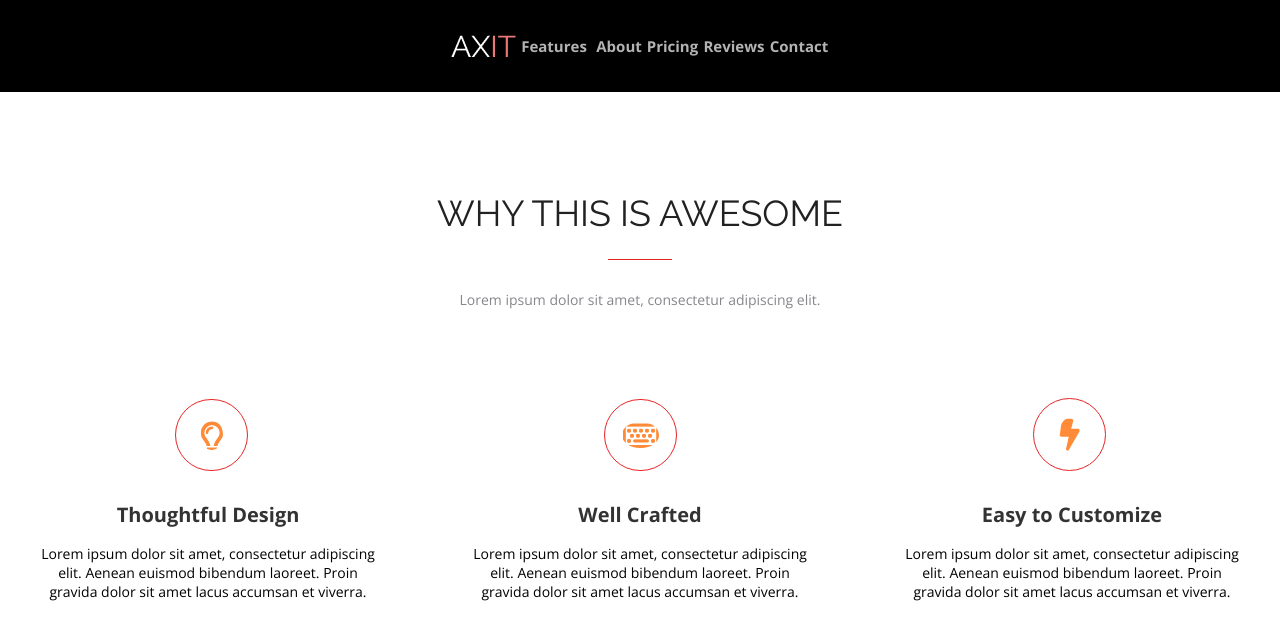
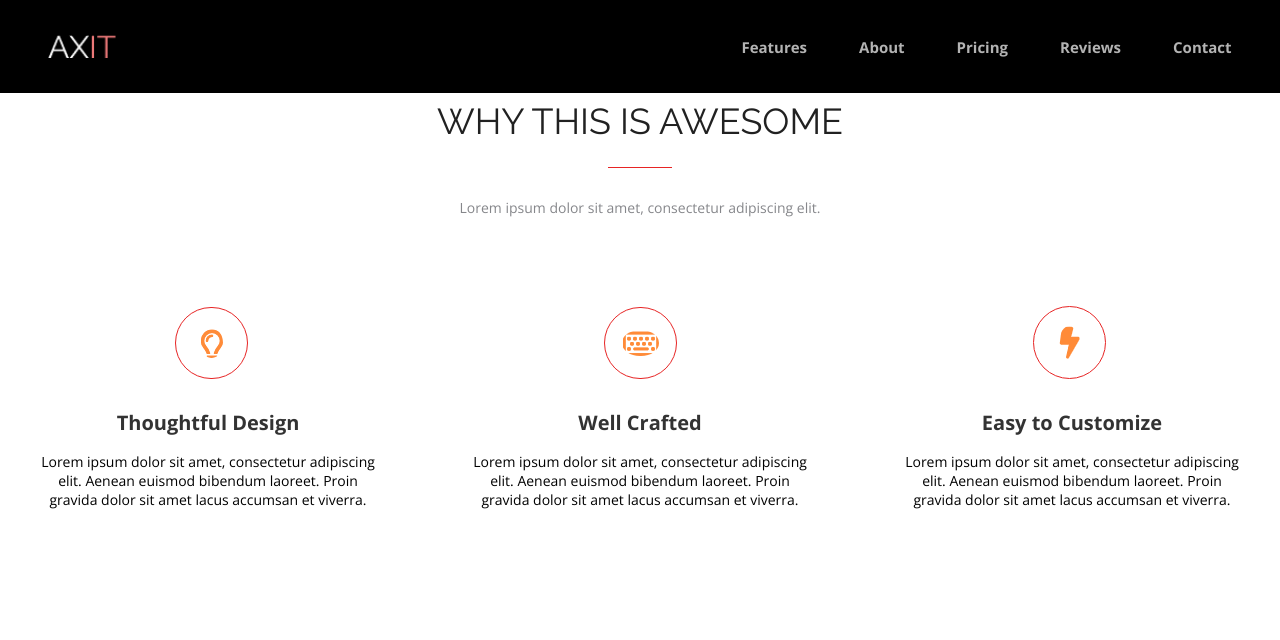
Before and after one commit to 4e1ik/first_hw_in_course, a plain HTML site: page index.html in a window 1280 px wide. Drawn offline with nearby package versions, Linux system fonts and the light colour scheme.

Commit message:
add position fixed

```diff
--- a/main.less
+++ b/main.less
@@ -8,7 +8,8 @@ body{
     }
     .container1 {
         background-color:#000000;
-        // position: fixed;
+        width: 100%;
+        position: fixed;
 
         .header {
             display: inline-flex;
@@ -17,7 +18,8 @@ body{
             padding:35px 0px;
 
             .logo {
-                padding-right: 0;
+                padding-right: 625px;
+                width: 68px;
             }
 
             button {
@@ -32,29 +34,29 @@ body{
                 text-transform: capitalize;
                 background-color: #000000;
                 color: rgba(255, 255, 255, 0.7);
+                padding: 0px;
             }
 
             .buttons {
-                gap: 48px;
 
                 .features {
-                    padding: 0 5.169px;
+                    margin-right: 48px;
                 }
 
                 .about {
-                    padding: 0 0.250px;
+                    margin-right: 48px;
                 }
 
                 .pricing {
-                    padding: 0 0.781px;
+                    margin-right: 48px;
                 }
 
                 .reviews {
-                    padding: 0 0.481px;
+                    margin-right: 48px;
                 }
 
                 .contact {
-                    padding: 0 0.750px;
+
                 }
             }
         }
```
Also changed, not shown: dist/main.css.
